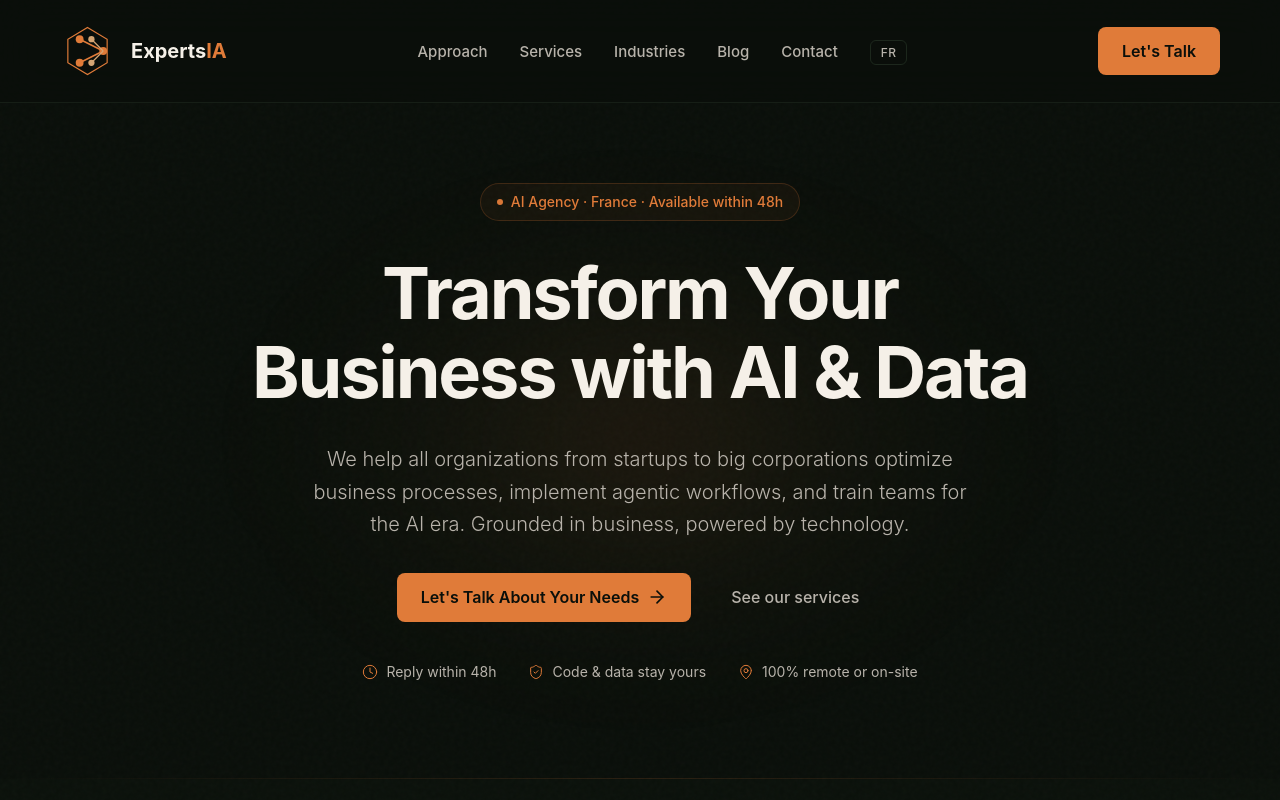
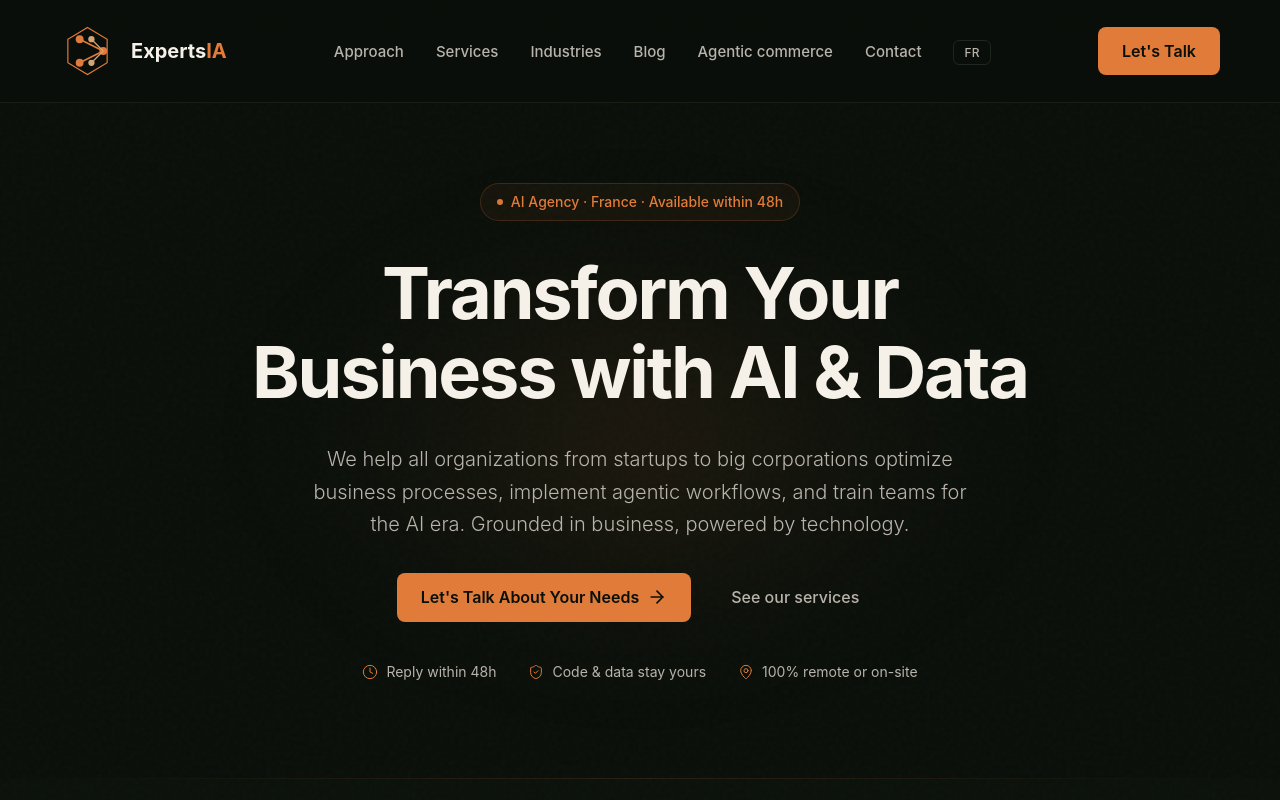
Before and after one commit to DaLiryc/expertsia, a Next.js app: page /en in a window 1280 px wide. Shown: the top 800 px of the page. Built offline with nearby package versions, Linux system fonts and the light colour scheme; no server answers.

Commit message:
feat: add commerce-agentique nav link on homepage (both locales)

```diff
--- a/app/[locale]/page.tsx
+++ b/app/[locale]/page.tsx
@@ -45,6 +45,7 @@ export default async function Home({
           {locale === 'fr' && (
             <li><a href="/fr/financer-son-projet-ia" className="nav-link text-[#e07b39]">Financement IA</a></li>
           )}
+          <li><a href={locale === 'fr' ? '/fr/commerce-agentique' : '/en/agentic-commerce'} className="nav-link">{locale === 'fr' ? 'Commerce agentique' : 'Agentic commerce'}</a></li>
           <li><a href="#contact" className="nav-link">{t.nav.contact}</a></li>
           <li>
             <a
```
